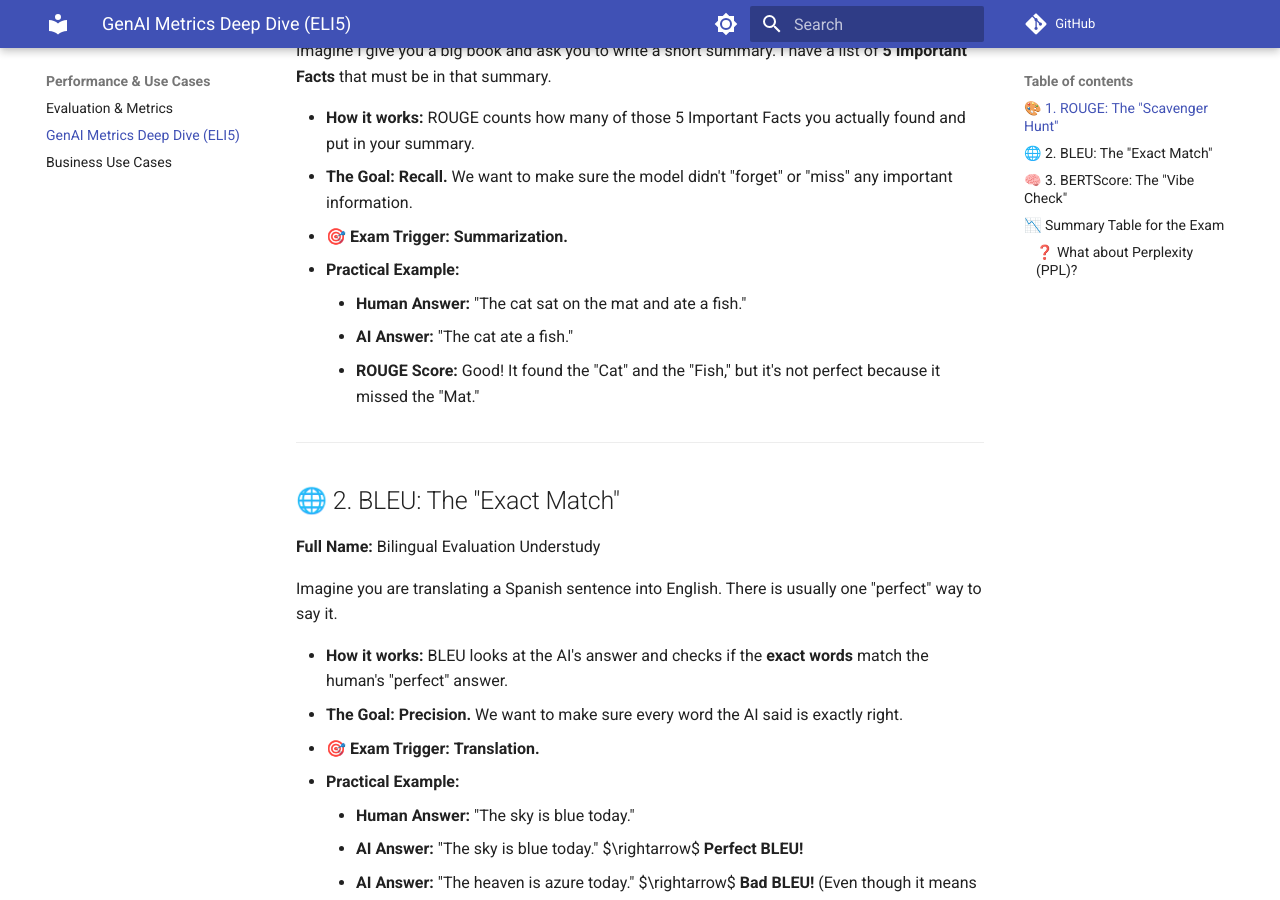
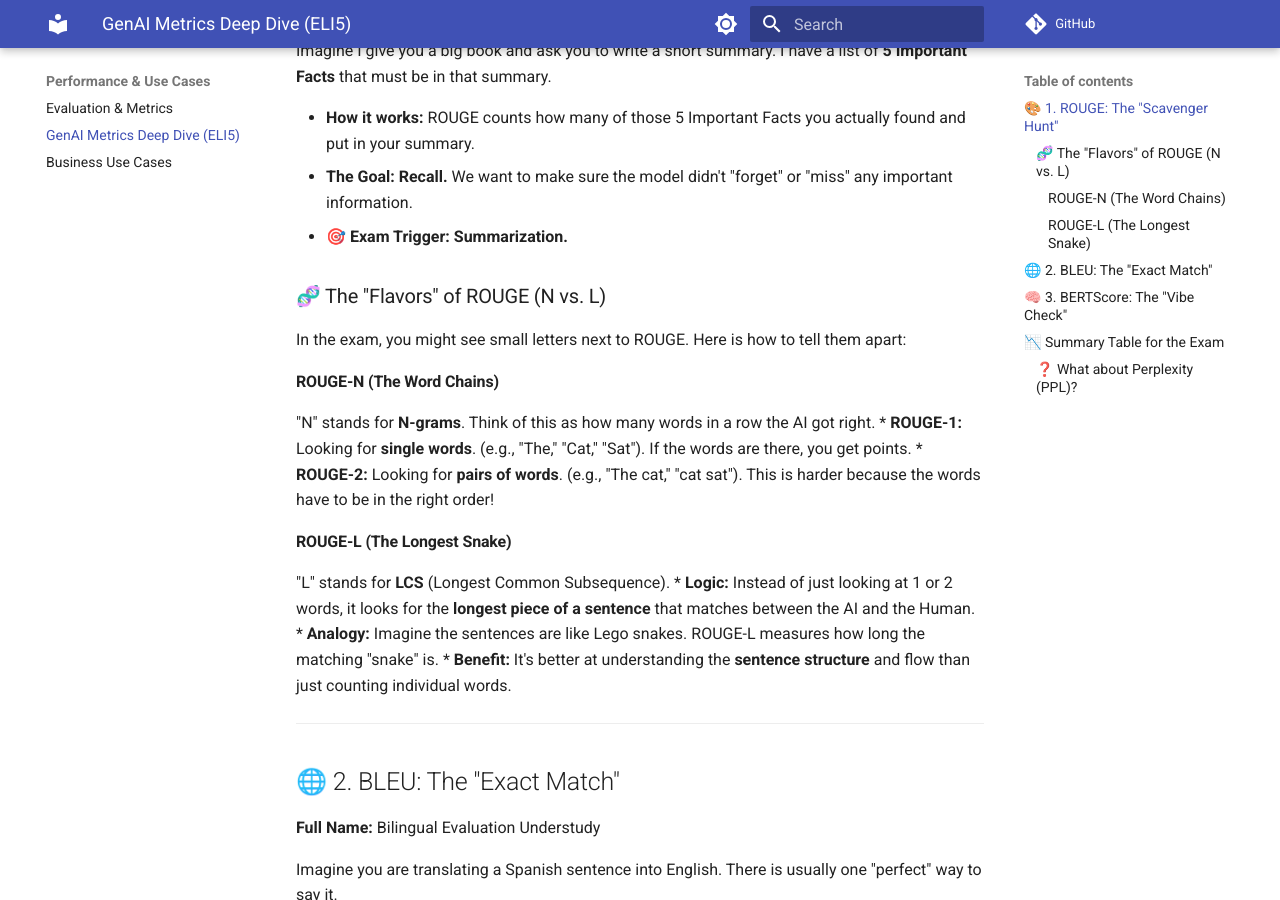
Before and after one commit to kvcenation5/aws-ai-practitioner-exam, an MkDocs documentation site: the page built from docs/07a-gen-ai-metrics-deep-dive.md, in a window 1280 px wide and 900 px high, scrolled down 441 px. Built offline with MkDocs 1.6.1 and Material for MkDocs 9.7.7, drawn with Linux system fonts in a browser that asks for light colours; comment, search, counter and statistics services are not loaded.

Commit message:
Add ELI5 for ROUGE-N and ROUGE-L flavors

```diff
--- a/docs/07a-gen-ai-metrics-deep-dive.md
+++ b/docs/07a-gen-ai-metrics-deep-dive.md
@@ -14,10 +14,20 @@ Imagine I give you a big book and ask you to write a short summary. I have a lis
 *   **How it works:** ROUGE counts how many of those 5 Important Facts you actually found and put in your summary.
 *   **The Goal:** **Recall.** We want to make sure the model didn't "forget" or "miss" any important information.
 *   **🎯 Exam Trigger:** **Summarization.**
-*   **Practical Example:**
-    *   **Human Answer:** "The cat sat on the mat and ate a fish."
-    *   **AI Answer:** "The cat ate a fish."
-    *   **ROUGE Score:** Good! It found the "Cat" and the "Fish," but it's not perfect because it missed the "Mat."
+
+### 🧬 The "Flavors" of ROUGE (N vs. L)
+In the exam, you might see small letters next to ROUGE. Here is how to tell them apart:
+
+#### **ROUGE-N (The Word Chains)**
+"N" stands for **N-grams**. Think of this as how many words in a row the AI got right.
+*   **ROUGE-1:** Looking for **single words**. (e.g., "The," "Cat," "Sat"). If the words are there, you get points.
+*   **ROUGE-2:** Looking for **pairs of words**. (e.g., "The cat," "cat sat"). This is harder because the words have to be in the right order!
+
+#### **ROUGE-L (The Longest Snake)**
+"L" stands for **LCS** (Longest Common Subsequence).
+*   **Logic:** Instead of just looking at 1 or 2 words, it looks for the **longest piece of a sentence** that matches between the AI and the Human.
+*   **Analogy:** Imagine the sentences are like Lego snakes. ROUGE-L measures how long the matching "snake" is.
+*   **Benefit:** It's better at understanding the **sentence structure** and flow than just counting individual words.
 
 ---
 
```
